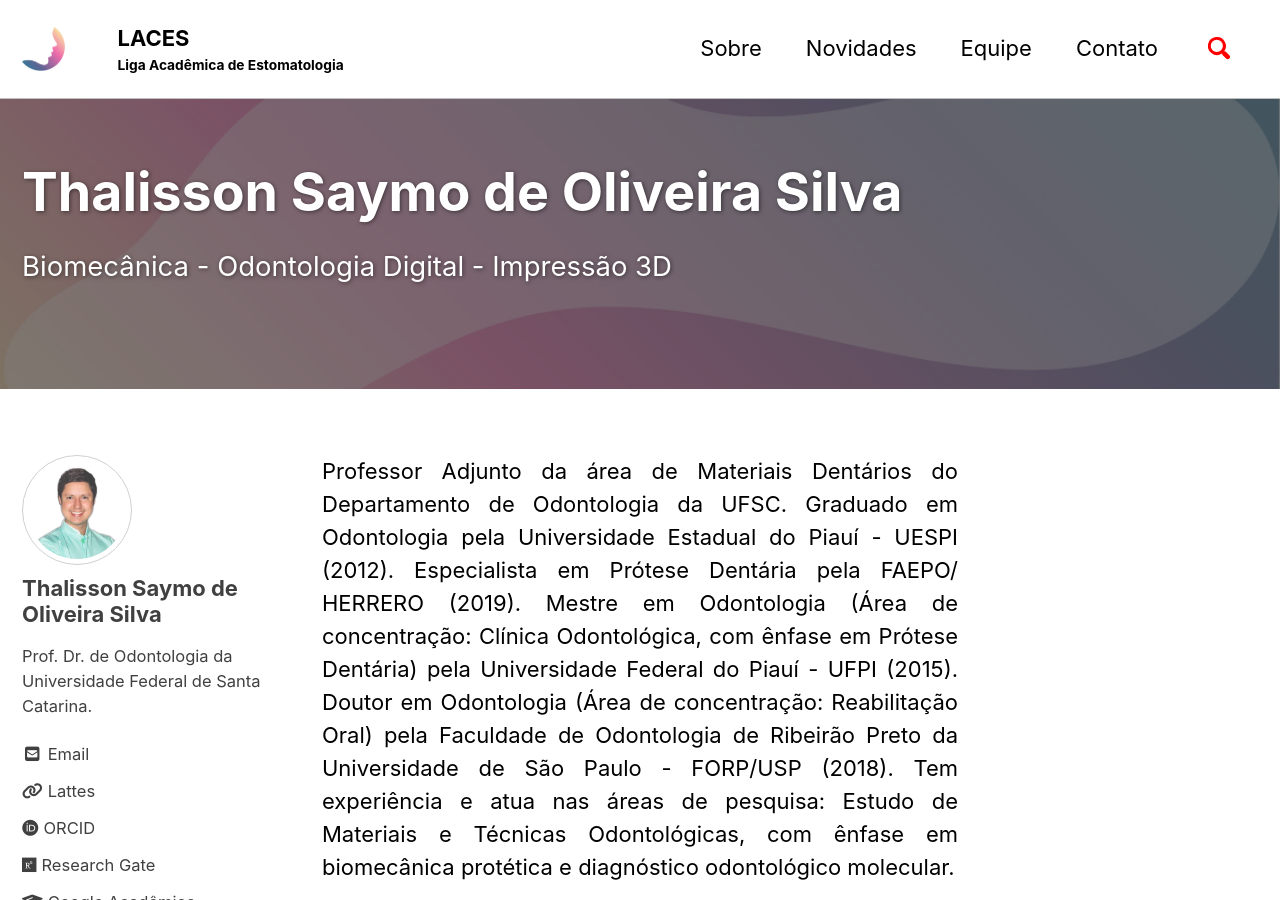
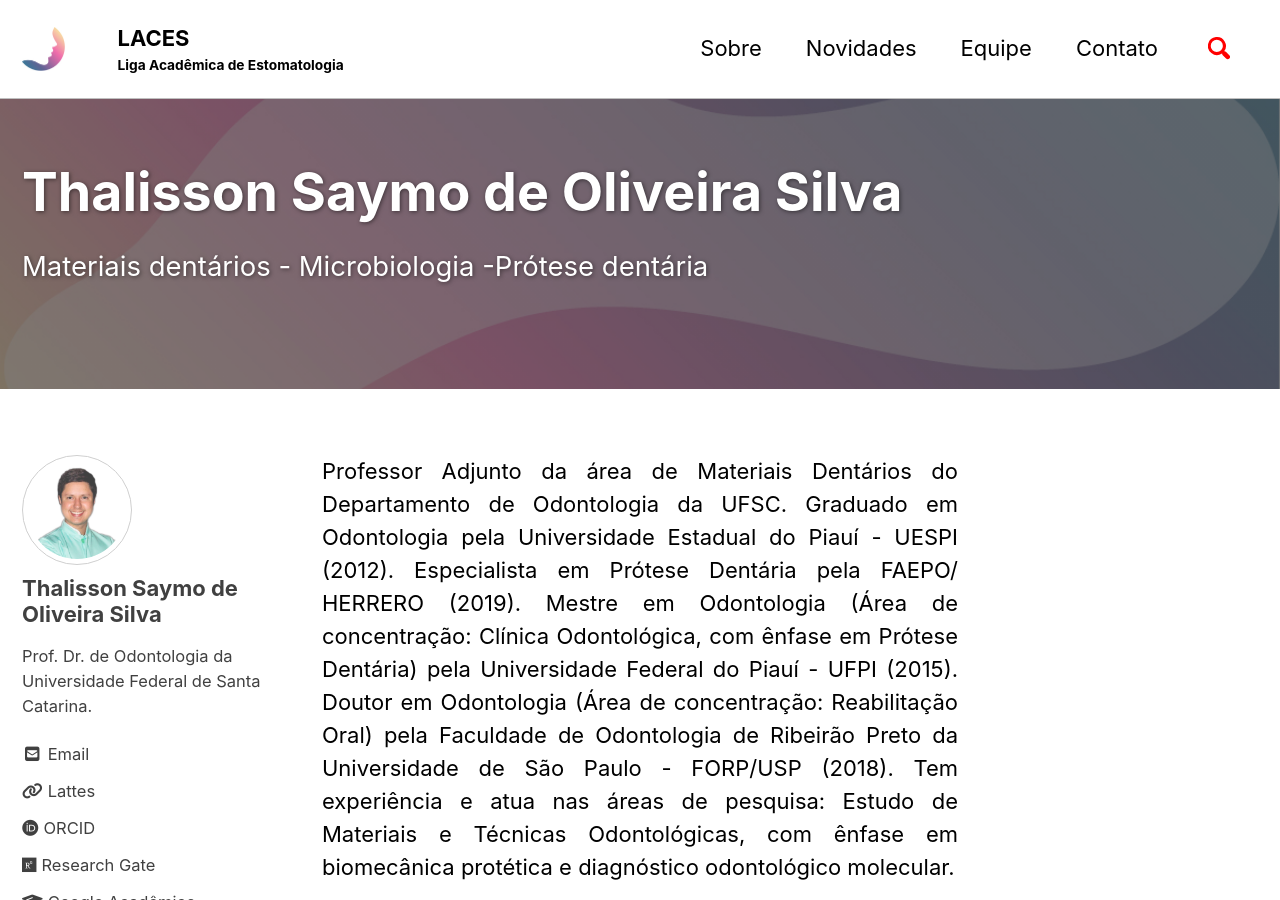
Before and after one commit to Racaldas/laces, a Jekyll site: the page built from _posts/2019-09-10-thalisson.md, in a window 1280 px wide and 900 px high. Built offline with Jekyll 4.4.1, drawn with Linux system fonts in a browser that asks for light colours; cached includes are drawn as plain includes; nearby versions of some CDN libraries.

Commit message:
thalisson

```diff
--- a/_posts/2019-09-10-thalisson.md
+++ b/_posts/2019-09-10-thalisson.md
@@ -16,17 +16,17 @@
   overlay_image: /assets/images/background.jpg
   #caption: "Foto: [Teste]"
   overlay_filter: 0.5 #escurecer a imagem "rgba(255, 0, 0, 0.5)""
-tagline: "Biomecânica - Odontologia Digital - Impressão 3D"
+tagline: "Materiais dentários - Microbiologia -Prótese dentária"
 
 gallery:
-  - url: https://doi.org/
+  - url: https://doi.org/10.1111/cid.12888
     image_path: /assets/images/thalisson/imagem1.jpg
     alt: "Artigo 1"
-  - url: https://doi.org/
+  - url: https://doi.org/10.3791/57756
     image_path: /assets/images/thalisson/imagem2.jpg
     alt: "Artigo 2"
-  - url: https://doi.org/
-    image_path: /assets/images/thslisson/imagem3.jpg
+  - url: https://doi.org/10.1016/j.prosdent.2016.07.024
+    image_path: /assets/images/thalisson/imagem3.jpg
     alt: "Artigo 3"
 
 ---
```
Also changed, not shown: assets/images/thalisson/imagem 1.jpg (deleted), assets/images/thalisson/imagem1.jpg (added), assets/images/thalisson/imagem2.jpg (added), assets/images/thalisson/imagem3.jpg (added).
